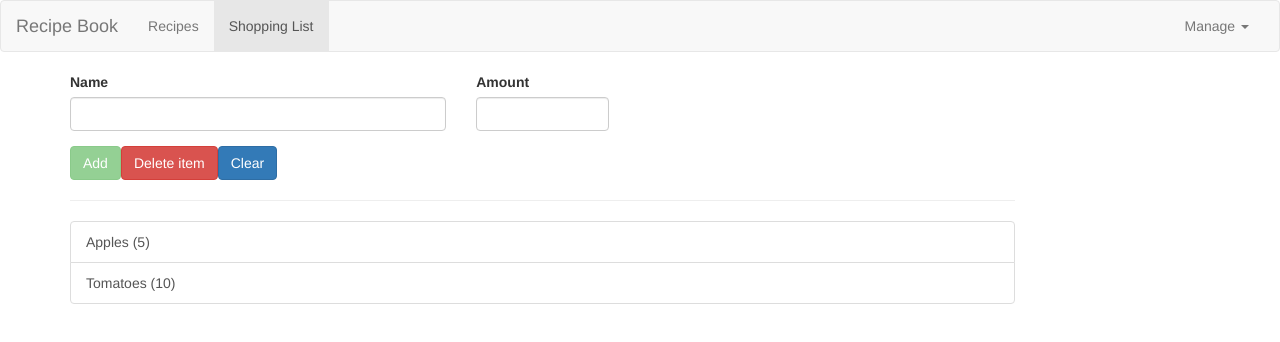
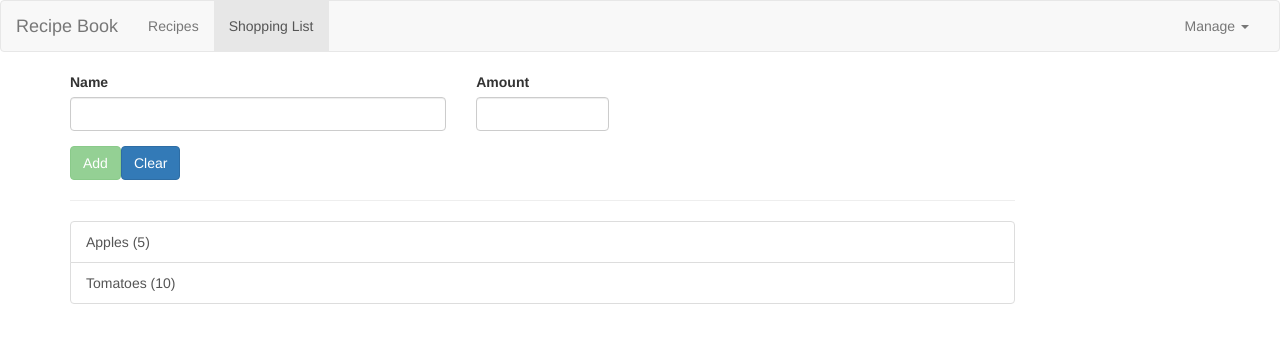
Before and after one commit to nimishawilson/learn-angular-course-project, an Angular app: page /shopping-list in a window 1280 px wide. Shown: the top 342 px of the page. Built offline with nearby package versions, Linux system fonts and the light colour scheme.

Commit message:
deletion of shopping list item

```diff
--- a/src/app/shopping-list/shopping-edit/shopping-edit.component.html
+++ b/src/app/shopping-list/shopping-edit/shopping-edit.component.html
@@ -14,7 +14,7 @@
             <div class="row">
                 <div class="col-xs-12">
                     <button class="btn btn-success" type="submit" [disabled]="!f.valid" > {{ editMode ? "Update" : "Add" }} </button>
-                    <button class="btn btn-danger" type="button"> Delete item </button>
+                    <button class="btn btn-danger" type="button" (click)="onDelete()" *ngIf="editMode"> Delete item </button>
                     <button class="btn btn-primary" type="button" (click)="onClear()"> Clear </button>
                 </div>
             </div>
--- a/src/app/shopping-list/shopping-edit/shopping-edit.component.ts
+++ b/src/app/shopping-list/shopping-edit/shopping-edit.component.ts
@@ -56,5 +56,9 @@ export class ShoppingEditComponent implements OnInit, OnDestroy {
     this.slForm.reset();
     this.editMode = false;
   }
+  onDelete(){
+    this.slService.deleteIngredient(this.editedItemIndex);
+    this.onClear();
+  }
 
 }
--- a/src/app/shopping-list/shopping-list.service.ts
+++ b/src/app/shopping-list/shopping-list.service.ts
@@ -36,4 +36,9 @@ updateIngredient(index: number, newIngredient: Ingredient){
     this.ingredientsChanged.next(this.ingredients.slice());
 }
 
+deleteIngredient(index: number){
+    this.ingredients.splice(index, 1);
+    this.ingredientsChanged.next(this.ingredients.slice());
 }
+
+}
```
